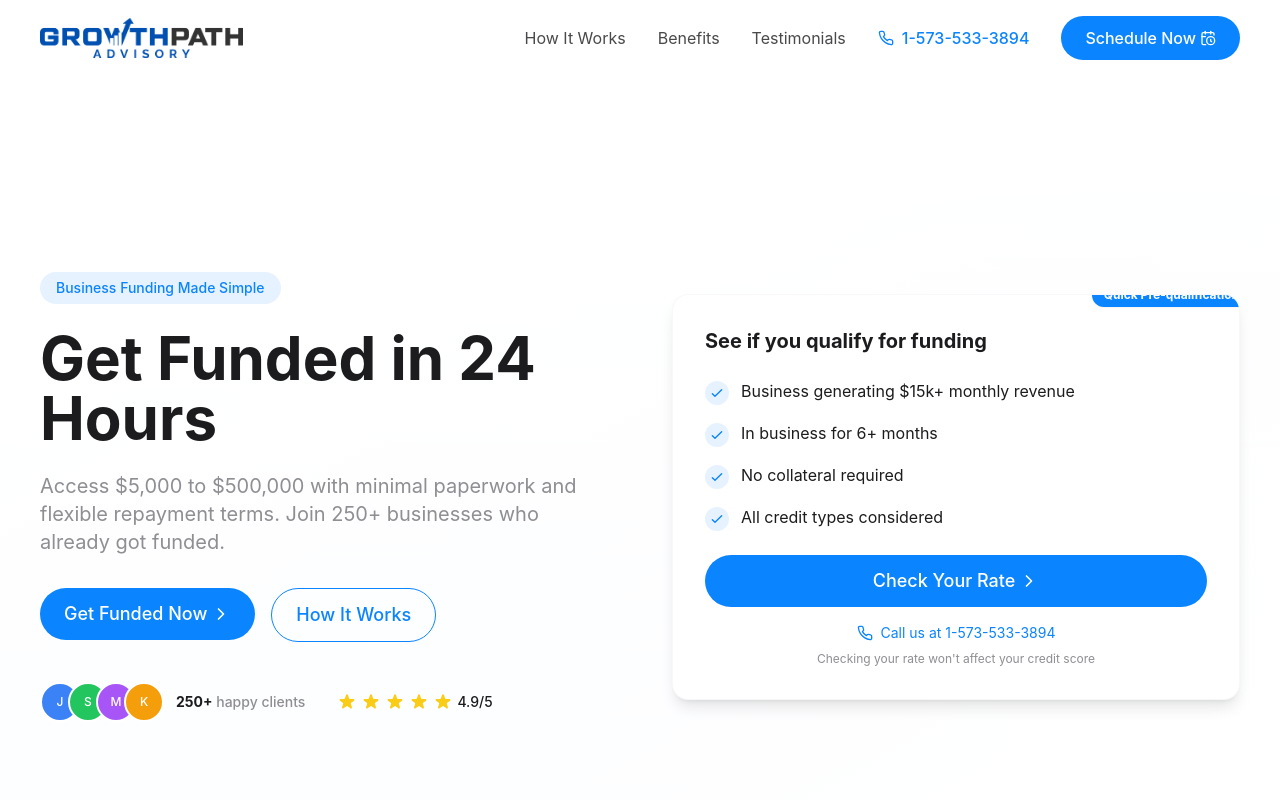
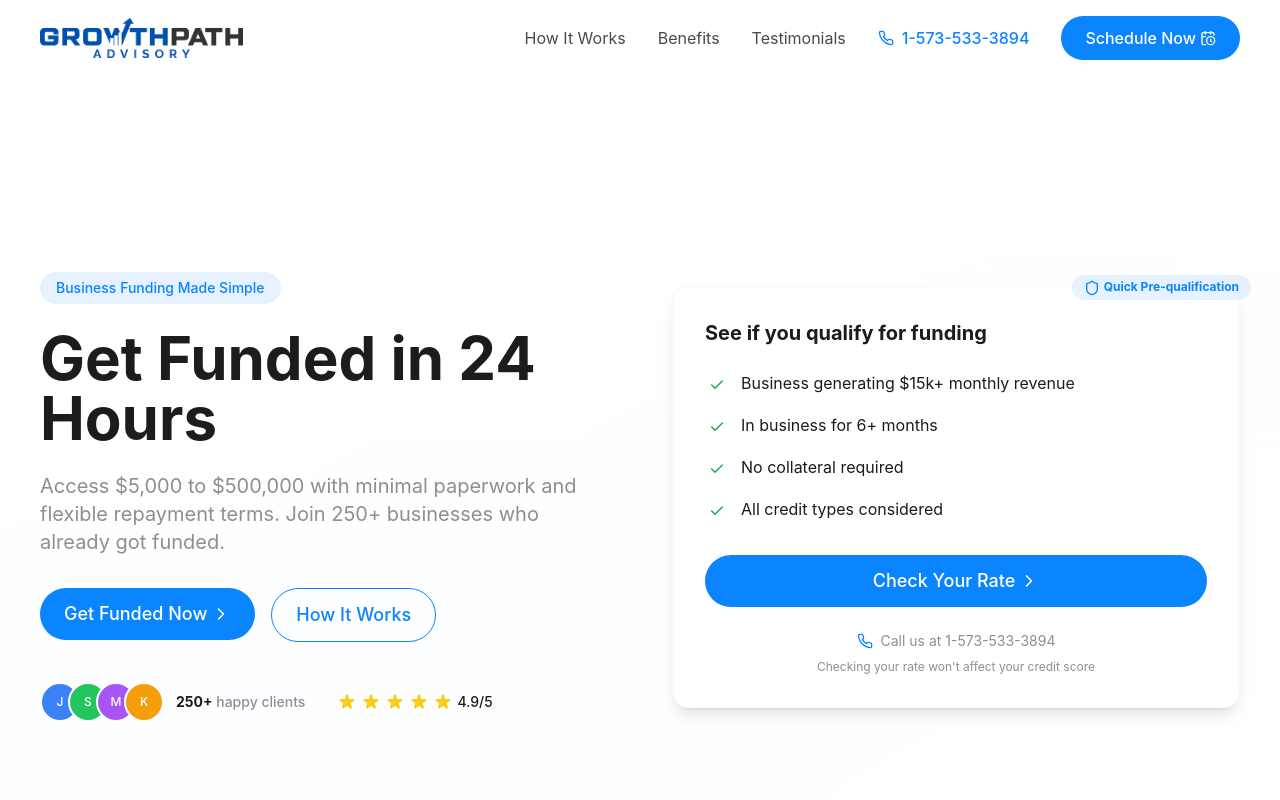
Before and after one commit to Dontworryaboutit69/bridge-flow-builder, a React (Vite) app: page / in a window 1280 px wide. Shown: the top 800 px of the page. Built offline with nearby package versions, Linux system fonts and the light colour scheme.

Commit message:
Revamp hero qualification section
The "see if you qualify for funding" section in the hero was revamped to improve its design.

```diff
--- a/src/components/Hero.tsx
+++ b/src/components/Hero.tsx
@@ -1,11 +1,11 @@
 
-import { ChevronRight, Phone } from 'lucide-react';
+import { ChevronRight, Phone, Shield, Check } from 'lucide-react';
 import CustomButton from './ui/CustomButton';
 
 const Hero = () => {
   return (
     <section className="relative pt-28 pb-20 md:pt-36 md:pb-28 overflow-hidden">
-      {/* Enhanced background with texture and gradient */}
+      {/* Background effects */}
       <div className="absolute inset-0 -z-10">
         <div className="absolute inset-0 bg-gradient-to-br from-white via-funding-blue/5 to-white"></div>
         <div className="absolute top-0 right-0 w-1/2 h-1/2 bg-funding-blue/5 rounded-full blur-3xl transform translate-x-1/3 -translate-y-1/4"></div>
@@ -75,19 +75,17 @@ const Hero = () => {
             </div>
           </div>
 
-          {/* Hero form card */}
+          {/* Qualification form card */}
           <div className="w-full lg:w-1/2 max-w-md mx-auto lg:max-w-none">
-            <div className="bg-white rounded-2xl p-6 md:p-8 shadow-lg border border-funding-light-gray/50 relative overflow-hidden">
-              <div className="absolute -top-3 -right-3 bg-funding-blue text-white text-xs font-bold px-3 py-1 rounded-full shadow-sm">
+            <div className="bg-white rounded-2xl p-8 shadow-lg border border-funding-light-gray/50 relative">
+              <div className="absolute -top-3 -right-3 bg-funding-blue/10 text-funding-blue text-xs font-bold px-3 py-1 rounded-full">
+                <Shield className="w-4 h-4 inline-block mr-1" />
                 Quick Pre-qualification
               </div>
 
-              <div className="absolute inset-0 bg-gradient-to-br from-white to-funding-light-gray/10 -z-10"></div>
-              <div className="absolute bottom-0 right-0 w-64 h-64 bg-soft-blue/10 rounded-full blur-3xl -z-10"></div>
-
               <h3 className="text-xl font-bold text-funding-dark mb-6">See if you qualify for funding</h3>
 
-              <ul className="space-y-4 mb-6">
+              <ul className="space-y-4 mb-8">
                 {[
                   "Business generating $15k+ monthly revenue",
                   "In business for 6+ months",
@@ -95,26 +93,24 @@ const Hero = () => {
                   "All credit types considered"
                 ].map((item, i) => (
                   <li key={i} className="flex items-start">
-                    <div className="bg-funding-blue/10 p-1 rounded-full mr-3 mt-0.5">
-                      <svg className="w-4 h-4 text-funding-blue" fill="none" stroke="currentColor" viewBox="0 0 24 24">
-                        <path strokeLinecap="round" strokeLinejoin="round" strokeWidth="2" d="M5 13l4 4L19 7"></path>
-                      </svg>
+                    <div className="p-1 rounded-full bg-soft-green mr-3 mt-0.5">
+                      <Check className="w-4 h-4 text-green-600" />
                     </div>
                     <span className="text-funding-dark">{item}</span>
                   </li>
                 ))}
               </ul>
 
-              <a href="#apply-now" className="block">
+              <a href="#apply-now">
                 <CustomButton fullWidth size="lg">
                   Check Your Rate
                   <ChevronRight className="ml-1 w-5 h-5" />
                 </CustomButton>
               </a>
 
-              <div className="mt-4 flex items-center justify-center">
+              <div className="mt-6 flex items-center justify-center text-funding-gray">
                 <Phone className="w-4 h-4 text-funding-blue mr-2" />
-                <a href="tel:15735333894" className="text-sm text-funding-blue hover:underline">
+                <a href="tel:15735333894" className="text-sm hover:text-funding-blue transition-colors">
                   Call us at 1-573-533-3894
                 </a>
               </div>
```
